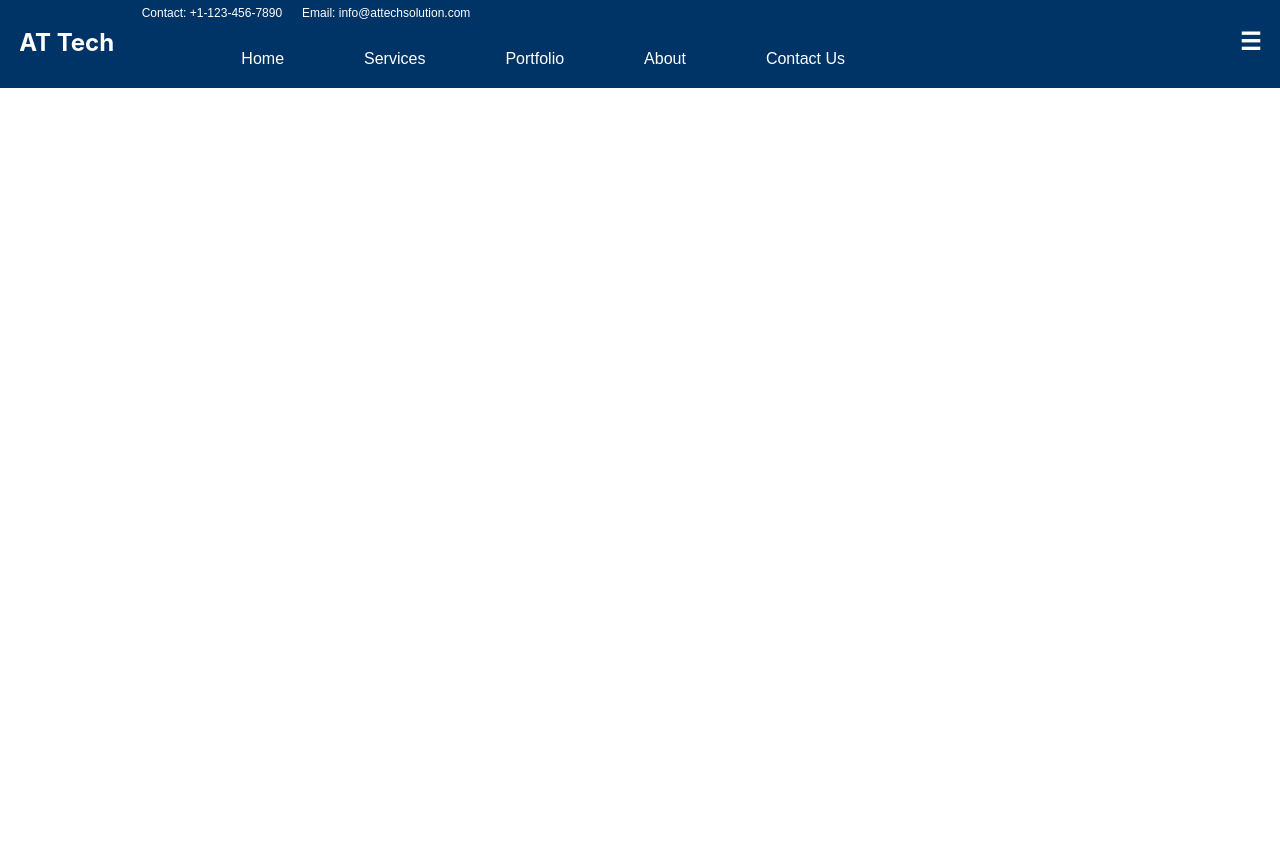
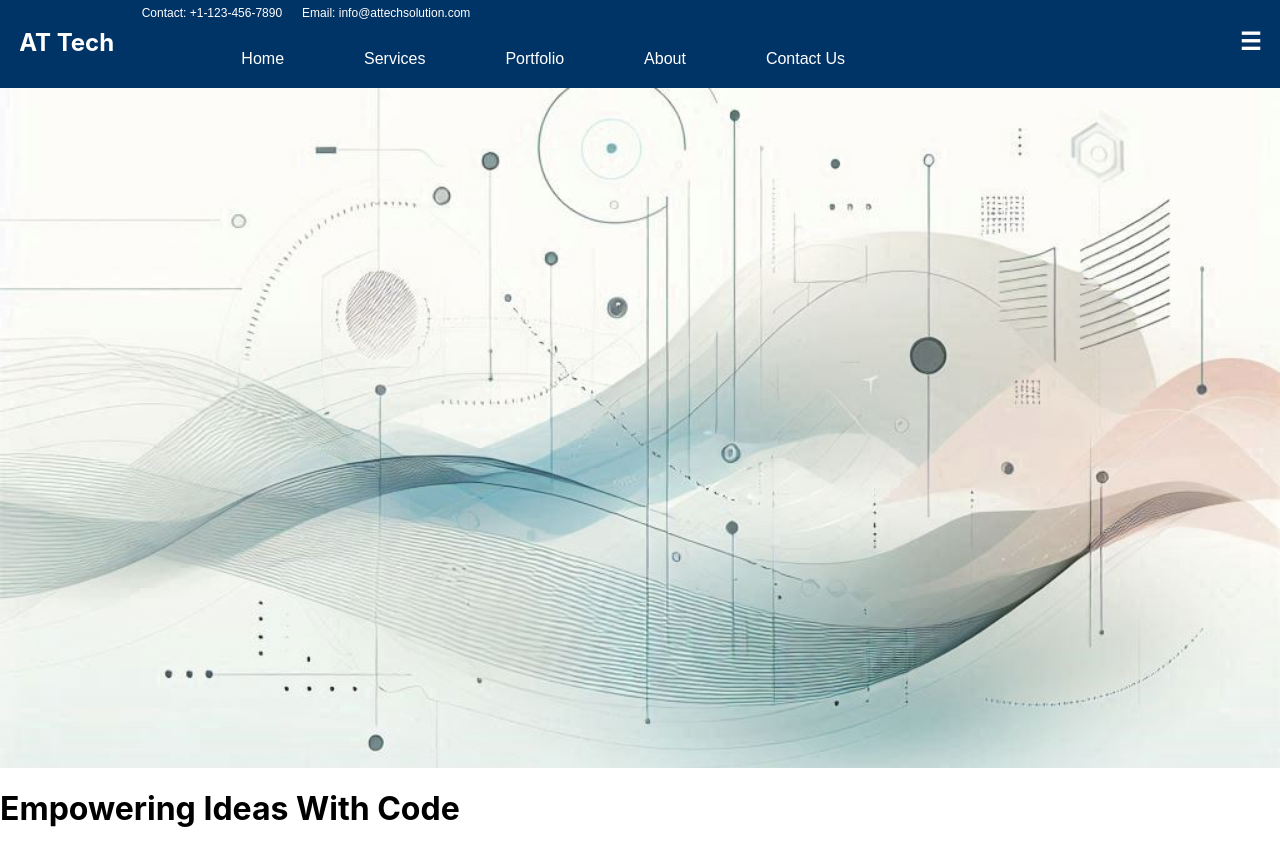
Before and after one commit to ttewabe/at-tech-solution-web, a React (Create React App) app in the folder frontend/: page / in a window 1280 px wide. Shown: the top 866 px of the page. Before the commit the page ends 800 px from the top, so only its background shows below. Built offline with nearby package versions, Linux system fonts and the light colour scheme.

Commit message:
add a main content component to the app page

```diff
--- a/frontend/src/App.tsx
+++ b/frontend/src/App.tsx
@@ -1,10 +1,12 @@
 import React from 'react';
 import { Header } from './header/Header';
+import MainContentComponent from './mainContent/MainContentComponent';
 
 const App: React.FC = () => {
     return (
         <div className="App">
             <Header />
+            <MainContentComponent />
         </div>
     );
 };
```
